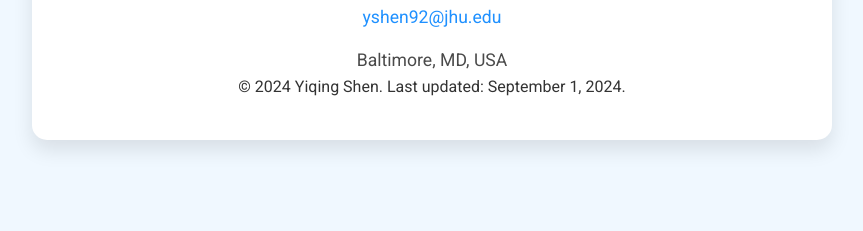
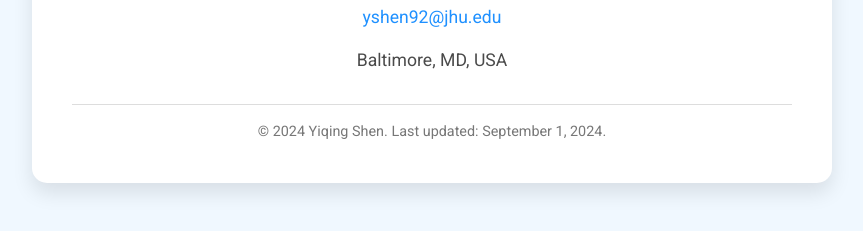
Before and after one commit to yiqings/yiqings.github.io, a plain HTML site: page index.html in a window 1280 px wide. Shown: the part 523-754 px from the top of the page, without its empty margins (208-1071 px from the left). Drawn offline with Linux system fonts and the light colour scheme.

Commit message:
Update index.html

```diff
--- a/index.html
+++ b/index.html
@@ -80,6 +80,13 @@
   .email a:hover {
     color: #0056b3;
   }
+ .footnote {
+    font-size: 0.9em;
+    margin-top: 30px;
+    color: #777;
+    border-top: 1px solid #ddd;
+    padding-top: 15px;
+  }
   @media (max-width: 600px) {
     .container {
       padding: 20px;
```
